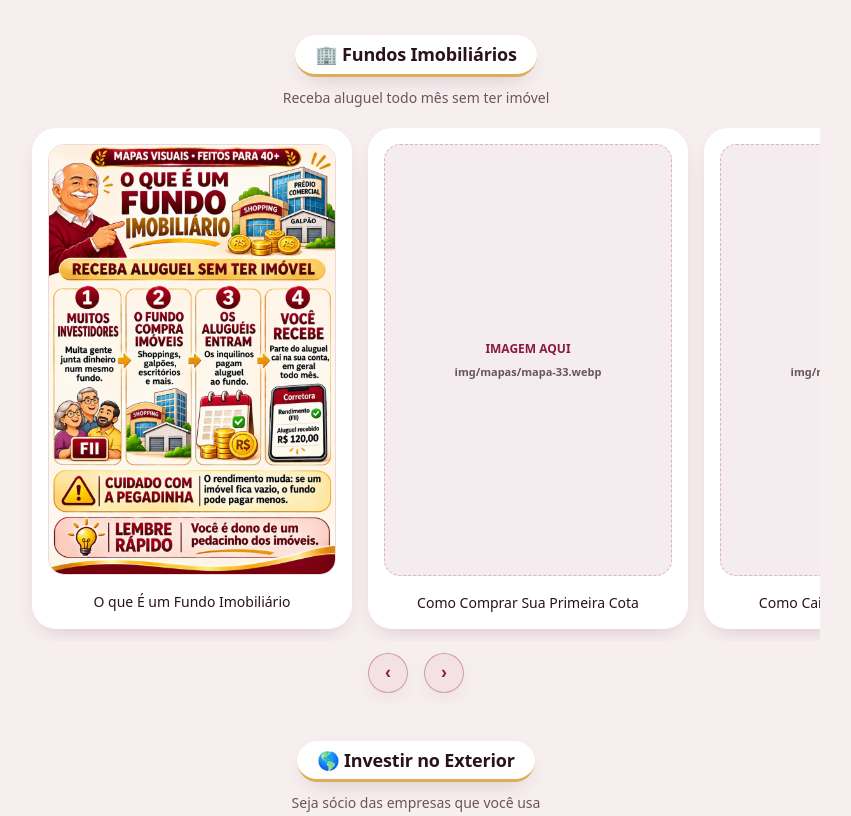
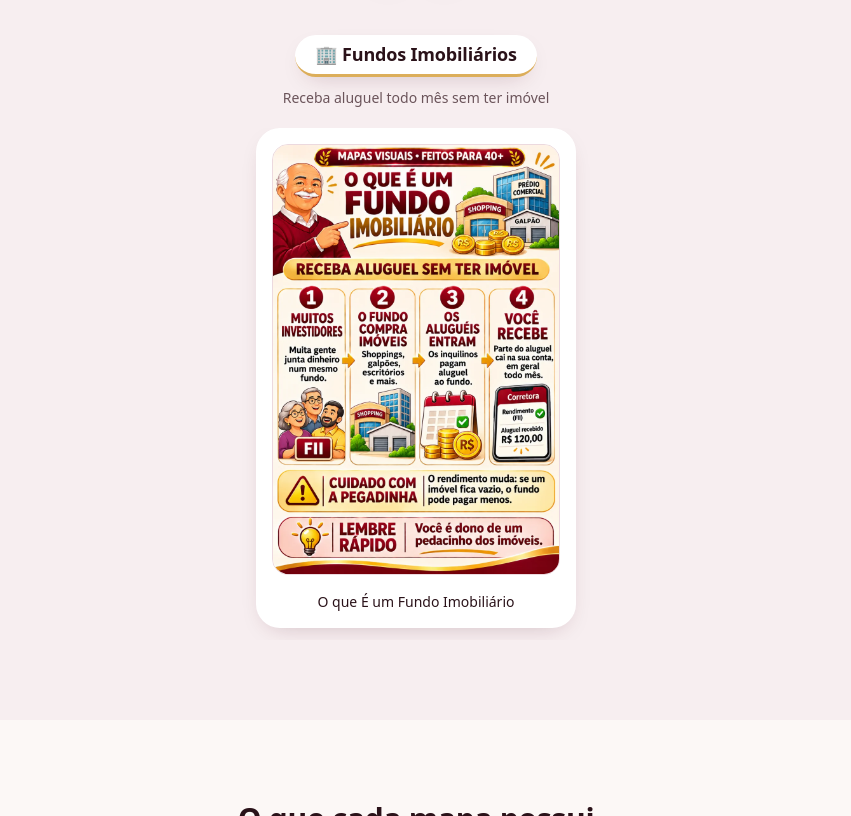
Before and after one commit to rugavante-prog/investirsemmisterio40mais, a plain HTML site: page index.html in a window 1280 px wide. Shown: the part 3540-4356 px from the top of the page, without its empty margins (224-1075 px from the left). Drawn offline with Linux system fonts and the light colour scheme.

Commit message:
Carrossel com os 10 mapas já prontos (faltam 5)
Co-Authored-By: Claude Opus 5.5 <noreply@anthropic.com>
Claude-Session: https://claude.ai/code/session_017AXFD4RGuiCi89KW3dRqKR

```diff
--- a/index.html
+++ b/index.html
@@ -374,12 +374,13 @@ var CHECKOUT={completo:"",basico:""};
 var VALOR={completo:37,basico:19.9};
 
 /* Carrossel: [emoji, categoria, subtítulo, [[nº do mapa, título], ...]] */
+/* TEMPORÁRIO: faltam os mapas 33, 34, 42, 43 e 45 (limite do ChatGPT). Depois volta: FII [31,33,34] e ["🌎","Investir no Exterior","Seja sócio das empresas que você usa",[[42,"O que São BDRs"],[43,"ETFs: Vários de Uma Vez"],[45,"Investir em Dólar"]]] */
 var G=[
 ["🧭","Antes de Investir","Comece pelo lugar certo",[[1,"Sua Reserva de Emergência Primeiro"],[3,"Como Escolher uma Corretora"],[4,"Abrindo Sua Conta Passo a Passo"]]],
 ["🏦","Melhor que a Poupança","Mais rendimento com segurança",[[12,"Tesouro Direto Passo a Passo"],[14,"CDB: Como Funciona"],[15,"LCI e LCA sem Imposto"]]],
 ["📈","Ações","Sua primeira ação sem medo",[[21,"O que É uma Ação"],[22,"Sua Primeira Compra no Home Broker"],[24,"O que São Dividendos"]]],
-["🏢","Fundos Imobiliários","Receba aluguel todo mês sem ter imóvel",[[31,"O que É um Fundo Imobiliário"],[33,"Como Comprar Sua Primeira Cota"],[34,"Como Cai o Rendimento Mensal"]]],
-["🌎","Investir no Exterior","Seja sócio das empresas que você usa",[[42,"O que São BDRs"],[43,"ETFs: Vários de Uma Vez"],[45,"Investir em Dólar"]]]
+["🏢","Fundos Imobiliários","Receba aluguel todo mês sem ter imóvel",[[31,"O que É um Fundo Imobiliário"]]]
+
 ];
 /* Conteúdo do kit: [emoji, etapa, [títulos], mostrar "E muito mais"] */
 var K=[
```
